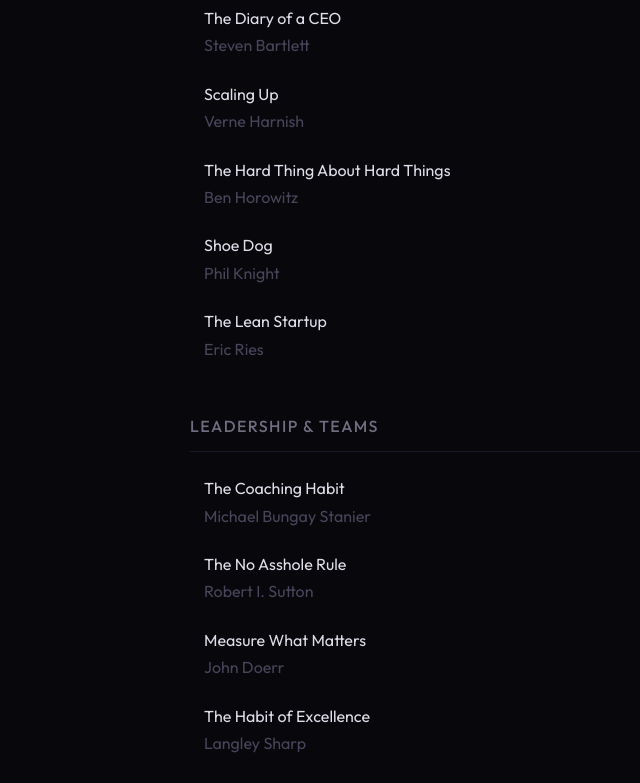
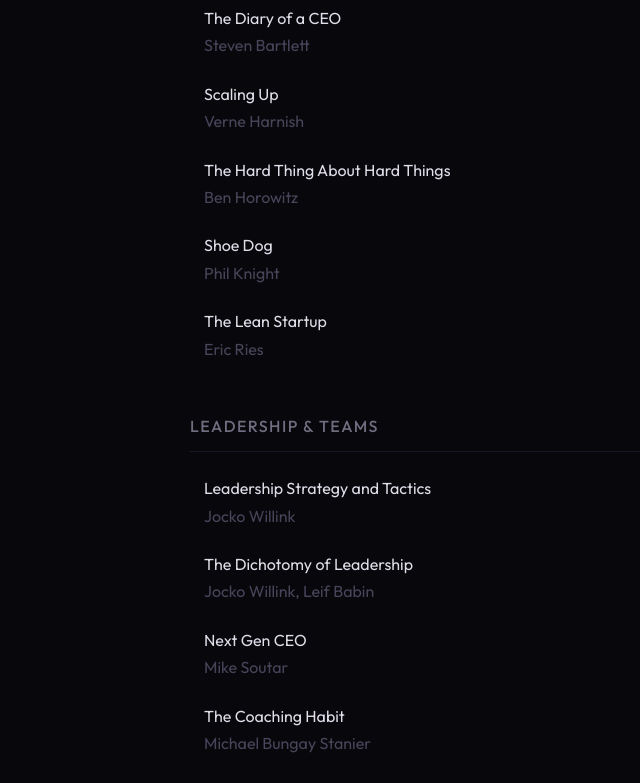
Before and after one commit to shiphrahx/cassia-almeida.com, a Next.js app: page /reading in a window 1280 px wide. Shown: the part 2000-2783 px from the top of the page, without its empty margins (24-664 px from the left). Built offline with nearby package versions, Linux system fonts and the light colour scheme.

Commit message:
content: add three leadership books to reading
Next Gen CEO, The Dichotomy of Leadership and Leadership Strategy and
Tactics. The other eight on my list were already there, so this is just
the ones that were missing.

```diff
--- a/data/books.ts
+++ b/data/books.ts
@@ -31,6 +31,9 @@
   { title: "Measure What Matters", author: "John Doerr", category: "Leadership & Teams" },
   { title: "The No Asshole Rule", author: "Robert I. Sutton", category: "Leadership & Teams" },
   { title: "The Coaching Habit", author: "Michael Bungay Stanier", category: "Leadership & Teams" },
+  { title: "Next Gen CEO", author: "Mike Soutar", category: "Leadership & Teams" },
+  { title: "The Dichotomy of Leadership", author: "Jocko Willink, Leif Babin", category: "Leadership & Teams" },
+  { title: "Leadership Strategy and Tactics", author: "Jocko Willink", category: "Leadership & Teams" },
 
   // — Business & Startups —
   { title: "The Lean Startup", author: "Eric Ries", category: "Business & Startups" },
```
